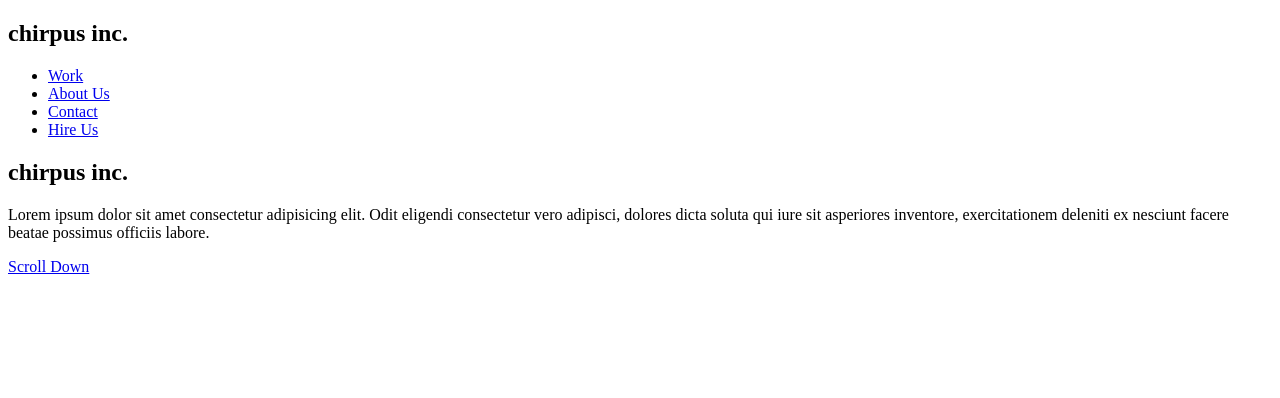
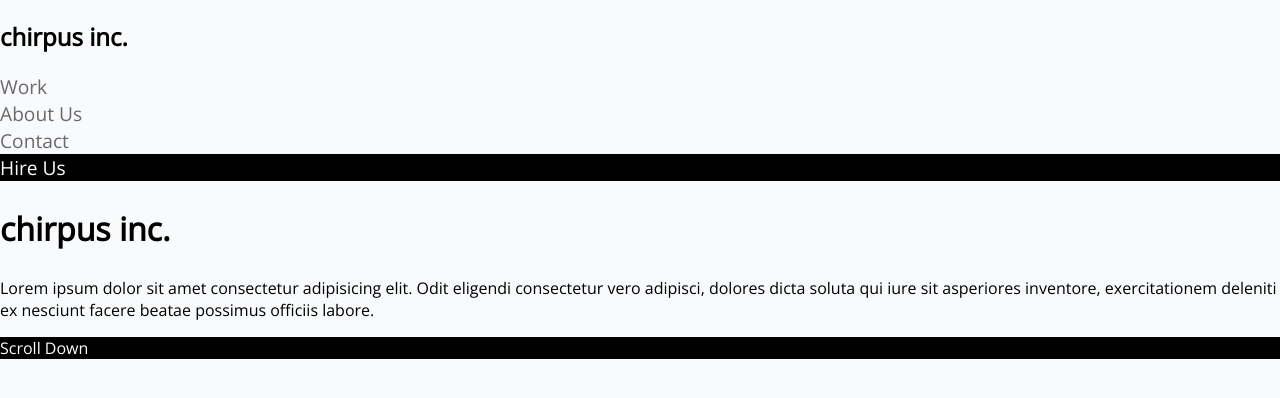
Before and after one commit to nunezrio/lab1, a plain HTML site: page index.html in a window 1280 px wide. Drawn offline with nearby package versions, Linux system fonts and the light colour scheme.

Commit message:
added styling to header and main

```diff
--- a/style.css
+++ b/style.css
@@ -14,5 +14,33 @@ edges as shown).
 
 @import url('https://fonts.googleapis.com/css?family=Open+Sans&display=swap');
 body {
-  #f9fafc;
+  background-color: #f9fafc;
+  font-family: 'Open Sans', sans-serif;
+  margin: 0 auto;
+  font-size: 1 em;
 }
+
+h2 {
+  font-size: 2em;
+}
+
+a {
+  text-decoration: none;
+}
+
+.nav-list {
+  list-style-type: none;
+  font-size: 1.2em;
+  padding: 0;
+}
+
+.nav-list a {
+  color: #69696a;
+}
+
+a.btn {
+  color: #fff;
+  background-color: #000;
+  display: flex;
+  align-content: center;
+}
```
